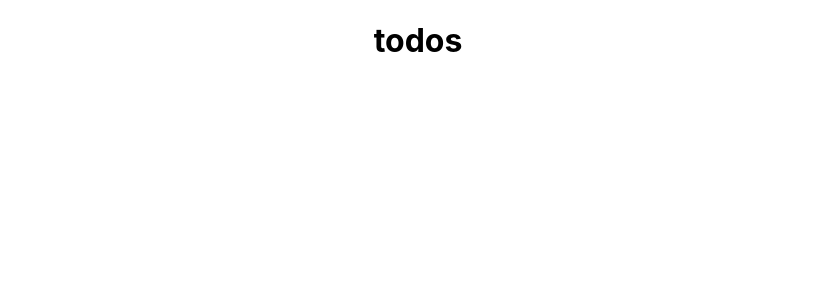
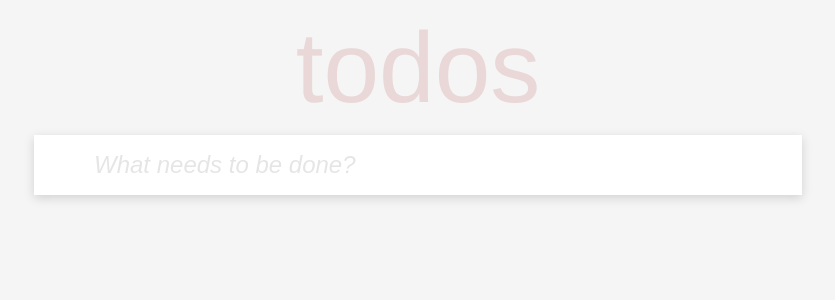
Before and after one commit to akash6190/clumio_frontend_training, a React (Create React App) app: page / in a window 1280 px wide. Shown: the top 300 px of the page, without its empty margins (222-1057 px from the left). Built offline with nearby package versions, Linux system fonts and the light colour scheme.

Commit message:
Add heading and input with styles

```diff
--- /dev/null
+++ b/src/components/Input/index.tsx
@@ -0,0 +1,7 @@
+import React from 'react';
+
+const Input: React.FC = () => {
+    return <input type="text" className="input" placeholder="What needs to be done?" />
+};
+
+export default Input;
--- a/src/containers/App/App.css
+++ /dev/null
@@ -1,38 +0,0 @@
-.App {
-  text-align: center;
-}
-
-.App-logo {
-  height: 40vmin;
-  pointer-events: none;
-}
-
-@media (prefers-reduced-motion: no-preference) {
-  .App-logo {
-    animation: App-logo-spin infinite 20s linear;
-  }
-}
-
-.App-header {
-  background-color: #282c34;
-  min-height: 100vh;
-  display: flex;
-  flex-direction: column;
-  align-items: center;
-  justify-content: center;
-  font-size: calc(10px + 2vmin);
-  color: white;
-}
-
-.App-link {
-  color: #61dafb;
-}
-
-@keyframes App-logo-spin {
-  from {
-    transform: rotate(0deg);
-  }
-  to {
-    transform: rotate(360deg);
-  }
-}
--- a/src/containers/App/index.tsx
+++ b/src/containers/App/index.tsx
@@ -1,8 +1,14 @@
 import React from 'react';
-import './App.css';
+
+import Input from "../../components/Input";
 
 const Index: React.FC = () => {
-  return <h1>todos</h1>;
+  return (
+      <div className="container">
+        <p className="heading">todos</p>
+        <Input />
+      </div>
+  );
 };
 
 export default Index;
--- a/src/index.css
+++ b/src/index.css
@@ -1,9 +1,109 @@
+:root {
+  --primary-color: rgba(175, 47, 47, 0.15);
+  --primary-bg: #f5f5f5;
+  --heading-size: 100px;
+  --default-margin: 10px;
+  --input-size: 24px;
+  --input-placeholder-color: rgba(0, 0, 0, 0.1);
+  --std-spacing-md: 16px;
+  --std-spacing-sm: 8px;
+  --std-spacing-xs: 4px;
+  --input-padding: 16px 16px 16px 60px;
+  --list-box-shadow: 0 3px 10px rgba(0, 0, 0, 0.15);
+  --border-color: #ededed;
+  --std-color: #4d4d4d;
+  --check-circle-size: 30px;
+
+  --white: #fff;
+}
+
+* {
+  box-sizing: border-box;
+}
+
 body {
   margin: 0;
-  font-family: -apple-system, BlinkMacSystemFont, 'Segoe UI', 'Roboto', 'Oxygen',
-    'Ubuntu', 'Cantarell', 'Fira Sans', 'Droid Sans', 'Helvetica Neue',
-    sans-serif;
+  font-family: 'Helvetica Neue', Helvetica, Arial, sans-serif;
   -webkit-font-smoothing: antialiased;
   -moz-osx-font-smoothing: grayscale;
   text-align: center;
+  background: var(--primary-bg);
+  color: var(--std-color);
 }
+
+.container {
+  width: 768px;
+  margin: 0 auto var(--std-spacing-md) auto;
+  text-align: center;
+}
+
+.heading {
+  color: var(--primary-color);
+  font-size: var(--heading-size);
+  margin: var(--default-margin);
+}
+
+.input {
+  font-size: var(--input-size);
+  padding: var(--input-padding);
+  border: none;
+  outline: none;
+  box-shadow: var(--list-box-shadow);
+  width: 100%;
+}
+
+.input::placeholder {
+  font-style: italic;
+  color: var(--input-placeholder-color);
+}
+
+.list-container {
+  background: var(--white);
+  list-style-type: none;
+  width: 100%;
+  margin: 0;
+  padding: 0;
+  box-shadow: var(--list-box-shadow);
+}
+
+.list-container .list-item {
+  padding: var(--std-spacing-md) var(--std-spacing-sm);
+  border-bottom: 1px solid var(--border-color);
+  text-align: left;
+  display: flex;
+  align-items: center;
+  justify-content: space-between;
+}
+
+.list-item .section-left {
+  display: flex;
+  align-items: center;
+}
+
+.list-item .section-left > * {
+  margin-right: var(--std-spacing-sm);
+}
+
+.list-item .check-circle {
+  width: var(--check-circle-size);
+  min-width: var(--check-circle-size);
+  height: var(--check-circle-size);
+  min-height: var(--check-circle-size);
+  border: 1px solid var(--border-color);
+  border-radius: 50%;
+  padding: var(--std-spacing-xs);
+  cursor: pointer;
+}
+
+.check-circle img {
+  width: 100%;
+  height: 100%;
+}
+
+.clear-todo {
+  cursor: pointer;
+  visibility: hidden;
+}
+.list-item:hover .clear-todo {
+  visibility: visible;
+}
```
Also changed, not shown: src/check.svg (added), src/x.svg (added).
